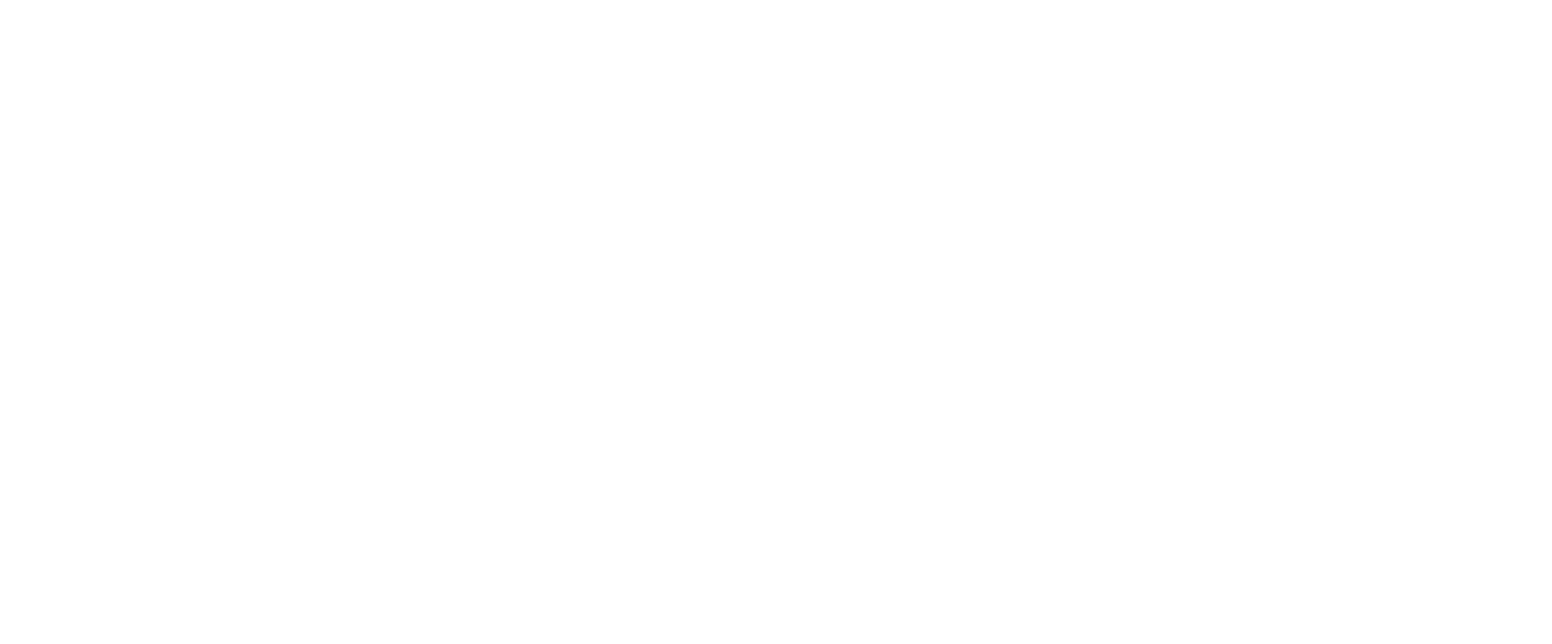
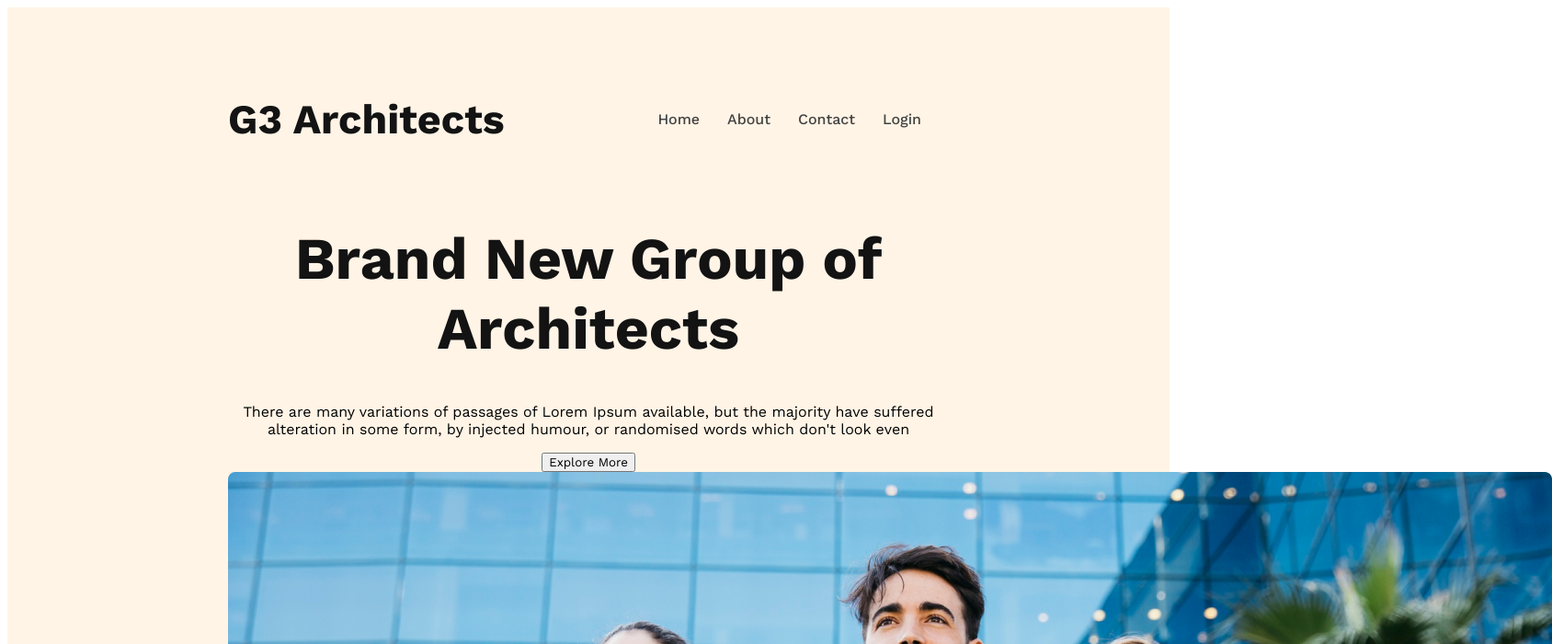
Before and after one commit to sayemhossin/g3-architects-website, a plain HTML site: page index.html in a window 1280 px wide. Shown: the top 700 px of the page at 92% size, 1688 px wide, since content can reach past the window. Drawn offline with nearby package versions, Linux system fonts and the light colour scheme.

Commit message:
banner content added

```diff
--- a/index.html
+++ b/index.html
@@ -11,6 +11,29 @@
 
 </head>
 <body>
+<header>
+<nav>
+    <h3 class="nav-title">G3 Architects</h3>
+    <ul>
+
+           <li> <a href="">Home</a></li>
+           <li> <a href="">About</a></li>
+           <li> <a href="">Contact</a></li>
+           <li><a href="">Login</a></li>
+
+    </ul>
+
+</nav>
+
+<div class="banner">
+   <div class="banner-content">
+    <h1 class="banner-title">Brand New  Group of Architects</h1>
+    <p>There are many variations of passages of Lorem Ipsum available, but the majority have suffered alteration in some form, by injected humour, or randomised words which don't look even</p>
+    <button class="btn-primary">Explore More</button>
+   </div>
+
+         <img src="images/banner.png" alt="">
+</div>
 
 
 
@@ -21,5 +44,24 @@
 
 
 
+</header>
+<main>
+
+
+
+
+</main>
+<footer>
+
+
+
+</footer>
+
+
+
+
+
+
+
 </body>
 </html>
--- a/styles/architec.css
+++ b/styles/architec.css
@@ -0,0 +1,54 @@
+/* work sans font from google fonts */
+
+@import url('https://fonts.googleapis.com/css2?family=Open+Sans:wght@400;700;800&family=Work+Sans:wght@400;500;600;700;800&display=swap');
+
+*{
+    /* font-family: ;
+    font-family: 'Open Sans', sans-serif; */
+font-family: 'Work Sans', sans-serif;
+}
+/* header section */
+header{
+    background: rgba(255, 144, 14, 0.10);
+    padding: 50px 240px;
+}
+nav{
+    display: flex;
+    justify-content: space-between;
+    align-items: center;
+}
+.nav-title{
+    font-size: 2.8rem;
+    color: #131313;
+
+}
+
+nav > ul{
+    display: flex;
+}
+nav li{
+    list-style: none;
+    margin-right: 30px;
+    font-weight: 500;
+    font-size: 1rem;
+}
+nav li a{
+    text-decoration: none;
+    color: #424242;
+}
+
+/* banner styles */
+
+.banner-content{
+    max-width: 800px;
+    text-align: center;
+    margin: 0 auto;
+}
+.banner-title{
+    font-size: 4rem;
+    font-weight: 700;
+    color: #131313;
+}
+.banner-description{
+    color: #727272;
+}
```
